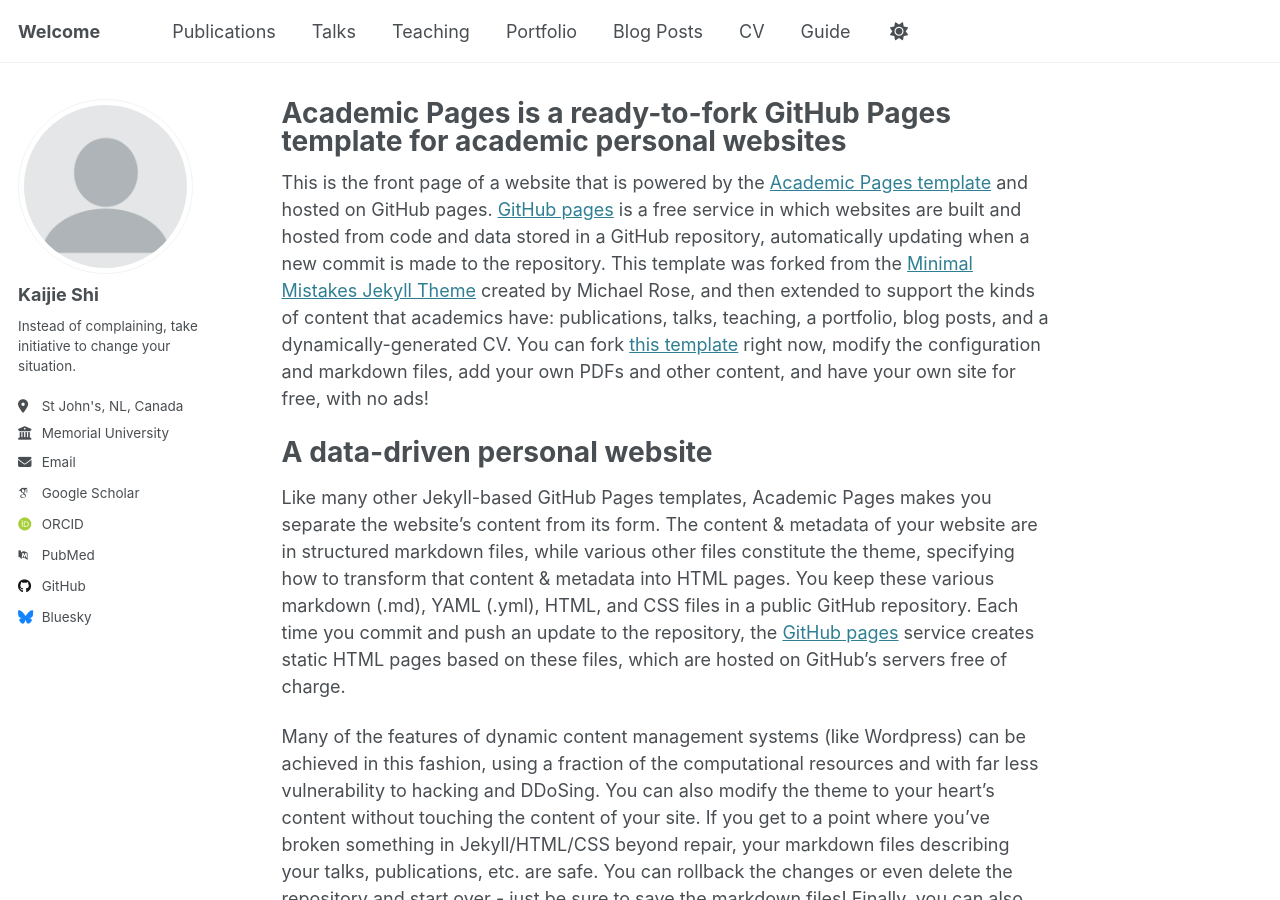
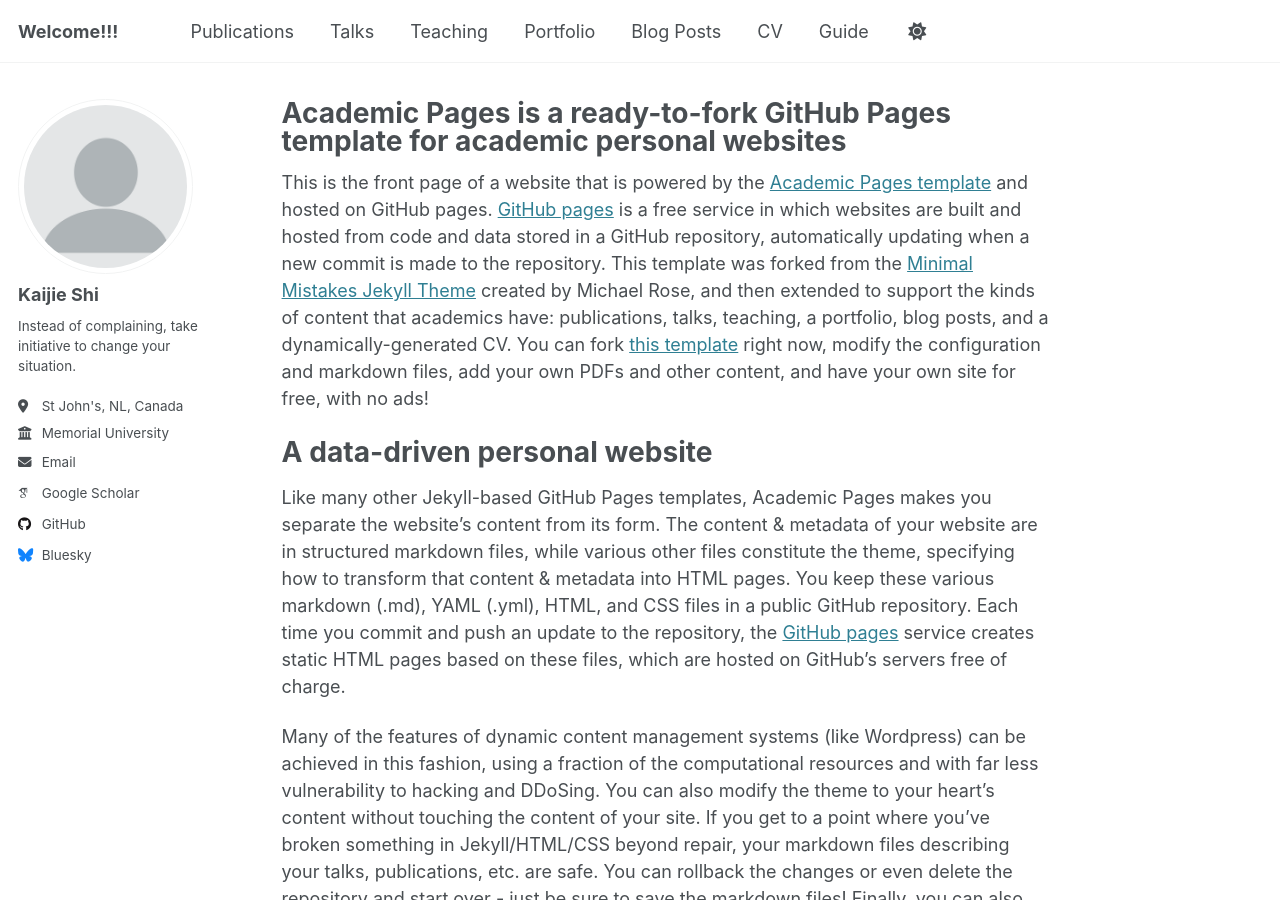
Before and after one commit to kaijieshi7/kaijieshi7.github.io, a Jekyll site: the page built from _pages/about.md, in a window 1280 px wide and 900 px high. Built offline with Jekyll 4.4.1, drawn with Linux system fonts in a browser that asks for light colours; some web fonts are replaced.

Commit message:
Update _config.yml

```diff
--- a/_config.yml
+++ b/_config.yml
@@ -9,7 +9,7 @@
 # Basic Site Settings
 locale                   : "en-US"
 site_theme               : "default"
-title                    : "Welcome"
+title                    : "Welcome!!!"
 title_separator          : "-"
 name                     : &name "Kaijie Shi"
 description              : &description "personal description"
@@ -32,14 +32,14 @@
   email            : "-----"
 
   # Academic websites
-  arxiv            : # URL - Update with the correct link to your profile
+  # arxiv            : # URL - Update with the correct link to your profile
   googlescholar    : "https://scholar.google.ca/citations?user=YwlC_qcAAAAJ&hl=en"
-  impactstory      : # URL
-  orcid            : "http://orcid.org/yourorcidurl"
-  semantic         : # URL
-  pubmed           : "https://www.ncbi.nlm.nih.gov/pubmed/?term=john+snow"
-  researchgate     : # URL
-  scopus           : # URL
+  # impactstory      : # URL
+  # orcid            : "http://orcid.org/yourorcidurl"
+  # semantic         : # URL
+  # pubmed           : "https://www.ncbi.nlm.nih.gov/pubmed/?term=john+snow"
+  # researchgate     : # URL
+  # scopus           : # URL
 
   # Repositories and software development
   bitbucket        : # Username - Update with your username on the site
```
